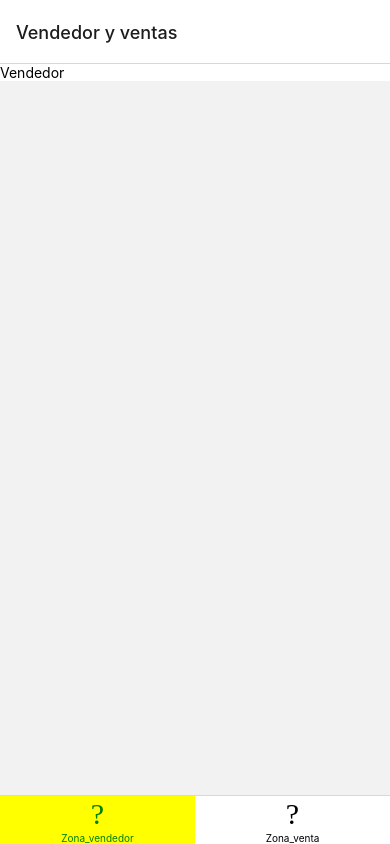
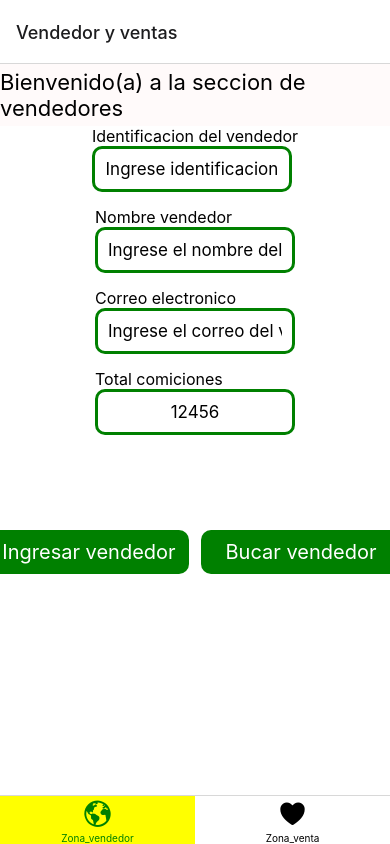
Before and after one commit to hervis30/claseMiercoles9, a React Native app: screen /home in a window 390 px wide. Built offline with nearby package versions, Linux system fonts and the light colour scheme.

Commit message:
se hacen formularios

```diff
--- a/assets/Styles/Style.js
+++ b/assets/Styles/Style.js
@@ -7,6 +7,42 @@ const styles = StyleSheet.create({
     alignItems: "center",
     justifyContent: "center",
   },
+  inputs: {
+    textAlign: 'center',
+    borderWidth: 3,
+    borderColor: 'blue',
+    padding: 10,
+    borderRadius: 10,
+    marginBottom: 15,
+    width: 200,
+    fontSize: 17,
+  },
+  pickerStyle: {
+    textAlign: 'center',
+    borderWidth: 3,
+    borderColor: 'green',
+    padding: 10,
+    borderRadius: 10,
+    marginBottom: 15,
+    width: 200,
+    fontSize: 17,
+  },
+  label: {
+
+    color: 'black',
+    fontSize: 16,
+  },
+  input_flex: {
+    marginLeft: 6,
+    marginRight: 6
+  },
+  datosUsuario: {
+    marginLeft: 6,
+    marginRight: 6,
+    fontSize: 15,
+    fontWeight: 1,
+    padding: 3
+  }
 });
 
 export { styles };
--- a/assets/component/Home.jsx
+++ b/assets/component/Home.jsx
@@ -1,9 +1,9 @@
 import { Text, View } from 'react-native'
 import React, { Component } from 'react';
-import {styles} from '../Styles/Style';
+import { styles } from '../Styles/Style';
 import { createBottomTabNavigator } from '@react-navigation/bottom-tabs';
 import Vendedor from './Vendedor';
-import {Ionicons} from '@expo/vector-icons';
+import { Ionicons } from '@expo/vector-icons';
 import Venta from './Venta';
 
 
@@ -17,24 +17,24 @@ const Home = () => {
     <Tab.Navigator
       initialRouteName='Vendedor'
       screenOptions={{
-     tabBarActiveTintColor:'green',
-     tabBarActiveBackgroundColor:'yellow',
-     tabBarInactiveTintColor:'black',
-     headerShown:false
+        tabBarActiveTintColor: 'green',
+        tabBarActiveBackgroundColor: 'yellow',
+        tabBarInactiveTintColor: 'black',
+        headerShown: false
       }
       }
     >
       <Tab.Screen name='Vendedor' component={Vendedor} options={{
         //tabBarStyle:{display:'none'},
-    title:'Zona_vendedor',tabBarIcon:({color,size})=>(
-      <Ionicons name='vendedor' color={color} size={30}/>
+        title: 'Zona_vendedor', tabBarIcon: ({ color, size }) => (
+          <Ionicons name='earth' color={color} size={30} />
         )
       }}
       />
 
       <Tab.Screen name='Venta' component={Venta} options={{
-    title:'Zona_venta',tabBarIcon:({color,size})=>(
-      <Ionicons name='sell' color={color} size={30}/>
+        title: 'Zona_venta', tabBarIcon: ({ color, size }) => (
+          <Ionicons name='heart' color={color} size={30} />
         )
       }}
       />
--- a/assets/component/Vendedor.jsx
+++ b/assets/component/Vendedor.jsx
@@ -1,13 +1,140 @@
-import { View, Text } from 'react-native'
-import React from 'react'
-import {styles} from '../Styles/Style';
+import { View, Text, TextInput, TouchableOpacity } from 'react-native';
+import { styles } from '../Styles/Style';
+import { useForm, Controller } from "react-hook-form";
+import { useState } from 'react';
 
 const Vendedor = () => {
+
+  const [vendedores, SetVendedores] = useState([]);
+  const [totalComision, setTotalComision] = useState(12456);
+  const { control, handleSubmit, formState: { errors } } = useForm({
+    defaultValues: {
+      idvend: '',
+      nombre: '',
+      correo: ''
+    }
+  });
+  const onSubmit = data => {
+    console.log(data)
+    SetVendedores([...vendedores, data]);
+
+  };
   return (
-    <View>
-      <Text style={styles.container}>Vendedor</Text>
+    <View style={styles.container}>
+      <View style={{ backgroundColor: '#fffafa' }}>
+        <Text style={{ color: 'black', fontSize: 22, marginBottom: 5, marginTop: 5 }}>
+          Bienvenido(a) a la seccion de vendedores</Text>
+      </View>
+
+      <View>
+        <Text style={styles.label}>Identificacion del vendedor</Text>
+        <Controller
+          control={control}
+          rules={{
+            required: "La identificacion es obligatoria.",
+            maxLength: { value: 15, message: "Se permite maximo 12 numeros" },
+            minLength: { value: 3, message: "Se permite minimo 3 numeros" },
+            pattern: {
+              value: /^[0-9]*$/, message:
+                "Solo se permiten numeros",
+            },
+          }}
+
+          render={({ field: { onChange, onBlur, value } }) => (
+            <TextInput
+              style={[styles.inputs, { borderColor: errors.idvend ? 'red' : 'green' }]}
+              onBlur={onBlur}
+              onChangeText={onChange}
+              value={value}
+              placeholder="Ingrese identificacion"
+            />
+          )}
+          name="idvend"
+        />
+        {errors.idvend && <Text style={{ color: 'red', fontSize: 15 }}>{errors.idvend.message}</Text>}
+      </View>
+      <View>
+        <Text style={styles.label}>Nombre vendedor</Text>
+        <Controller
+          control={control}
+          rules={{
+            required: "Campo obligatorio.",
+            maxLength: { value: 100, message: "Se permite maximo 100 letras" },
+            minLength: { value: 3, message: "Se permite minimo 3 letras" },
+            pattern: {
+              value: /^[a-zA-ZáéíóúÁÉÍÓÚñÑ]+(?: [a-zA-ZáéíóúÁÉÍÓÚñÑ]+)*$/, message:
+                "Solo se permiten letras",
+            },
+          }}
+
+          render={({ field: { onChange, onBlur, value } }) => (
+            <TextInput
+              style={[styles.inputs, { borderColor: errors.nombre ? 'red' : 'green' }]}
+              onBlur={onBlur}
+              onChangeText={onChange}
+              value={value}
+              placeholder="Ingrese el nombre del vendedor"
+            />
+          )}
+          name="nombre"
+        />
+        {errors.nombre && <Text style={{ color: 'red', fontSize: 15 }}>{errors.nombre.message}</Text>}
+      </View>
+      <View>
+        <Text style={styles.label}>Correo electronico</Text>
+        <Controller
+          control={control}
+          rules={{
+            required: "Campo obligatorio.",
+            maxLength: { value: 50, message: "Se permite maximo 50 letras" },
+            minLength: { value: 6, message: "Se permite minimo 6  caracteres" },
+            pattern: {
+              value: /^\w+@[a-zA-Z_]+?\.[a-zA-Z]{2,3}$/, message:
+                "El correo no es valido",
+            },
+          }}
+
+          render={({ field: { onChange, onBlur, value } }) => (
+            <TextInput
+              style={[styles.inputs, { borderColor: errors.correo ? 'red' : 'green' }]}
+              onBlur={onBlur}
+              onChangeText={onChange}
+              value={value}
+              placeholder="Ingrese el correo del vendedor"
+            />
+          )}
+          name="correo"
+        />
+        {errors.correo && <Text style={{ color: 'red', fontSize: 15 }}>{errors.correo.message}</Text>}
+      </View>
+      <View>
+        <Text style={styles.label}>Total comiciones</Text>
+        <TextInput style={styles.pickerStyle} placeholder={totalComision}>
+        </TextInput>
+      </View>
+      <View style={{ flex: 1, flexDirection: 'row' }}>
+        <View style={styles.input_flex}>
+          <TouchableOpacity
+            style={{ backgroundColor: 'green', padding: 10, borderRadius: 10, marginTop: 80, width: 200 }}
+            onPress={handleSubmit(onSubmit)}
+          >
+            <Text style={{ color: 'white', textAlign: 'center', fontSize: 20 }}>Ingresar vendedor</Text>
+          </TouchableOpacity>
+        </View>
+        <View style={styles.input_flex}>
+          <TouchableOpacity
+            style={{ backgroundColor: 'green', padding: 10, borderRadius: 10, marginTop: 80, width: 200 }}
+            onPress={handleSubmit(onSubmit)}
+          >
+            <Text style={{ color: 'white', textAlign: 'center', fontSize: 20 }}>Bucar vendedor</Text>
+          </TouchableOpacity>
+        </View>
+      </View>
+
+
+
     </View>
   )
 }
 
-export default Vendedor
+export default Vendedor;
--- a/assets/component/Venta.jsx
+++ b/assets/component/Venta.jsx
@@ -1,13 +1,127 @@
-import { View, Text } from 'react-native'
-import React from 'react'
-import {styles} from '../Styles/Style';
+import { View, Text, TextInput, TouchableOpacity, Picker } from 'react-native'
+import { styles } from '../Styles/Style';
+import { useForm, Controller } from "react-hook-form";
+import { useState } from 'react';
 
 const Venta = () => {
+  const [zona, setZona] = useState("norte");
+  const { control, handleSubmit, formState: { errors } } = useForm({
+    defaultValues: {
+      idvend: '',
+      fecha: '',
+      valorVenta: ''
+    }
+  });
+  const onSubmit = data => console.log(data);
+
   return (
-    <View>
-      <Text style={styles.container}>Venta</Text>
+    <View style={styles.container}>
+      <View style={{ backgroundColor: '#fffafa' }}>
+        <Text style={{ color: 'black', fontSize: 22, marginBottom: 5, marginTop: 5 }}>
+          Bienvenido(a) a la seccion de ventas</Text>
+      </View>
+      <View>
+        <Text style={styles.label}>Identificacion del vendedor</Text>
+        <Controller
+          control={control}
+          rules={{
+            required: "La identificacion es obligatoria.",
+            maxLength: { value: 15, message: "Se permite maximo 12 numeros" },
+            minLength: { value: 3, message: "Se permite minimo 3 numeros" },
+            pattern: {
+              value: /^[0-9]*$/, message:
+                "Solo se permiten numeros",
+            },
+          }}
+
+          render={({ field: { onChange, onBlur, value } }) => (
+            <TextInput
+              style={[styles.inputs, { borderColor: errors.idvend ? 'red' : 'green' }]}
+              onBlur={onBlur}
+              onChangeText={onChange}
+              value={value}
+              placeholder="Ingrese identificacion"
+            />
+          )}
+          name="idvend"
+        />
+        {errors.idvend && <Text style={{ color: 'red', fontSize: 15 }}>{errors.idvend.message}</Text>}
+      </View>
+      <View>
+        <Text style={styles.label}>Fecha de la venta</Text>
+        <Controller
+          control={control}
+          rules={{
+            required: "El fecha es obligatoria.",
+            pattern: {
+              value: /^(0?[1-9]|1[012])[\/](0?[1-9]|[12][0-9]|3[01])[\/]\d{4}$/, message:
+                "Formato mm/dd/yy o m/dyyyy ",
+            },
+          }}
+
+          render={({ field: { onChange, onBlur, value } }) => (
+            <TextInput
+              style={[styles.inputs, { borderColor: errors.fecha ? 'red' : 'green' }]}
+              onBlur={onBlur}
+              onChangeText={onChange}
+              value={value}
+              placeholder="Ingrese MM/DD/YYYY"
+            />
+          )}
+          name="fecha"
+        />
+        {errors.fecha && <Text style={{ color: 'red', fontSize: 15 }}>{errors.fecha.message}</Text>}
+      </View>
+      <View>
+        <Text style={styles.label}>Valor de la venta</Text>
+        <Controller
+          control={control}
+          rules={{
+            required: "El valor de la venta es obligatorio.",
+            max: { value: 1000000000, message: "Se permite maximo 1000 millones" },
+            min: { value: 2000000, message: "Se permite minimo 2 millones" },
+            pattern: {
+              value: /^[0-9]*$/, message:
+                "Solo se permiten numeros",
+            },
+          }}
+
+          render={({ field: { onChange, onBlur, value } }) => (
+            <TextInput
+              style={[styles.inputs, { borderColor: errors.valorVenta ? 'red' : 'green' }]}
+              onBlur={onBlur}
+              onChangeText={onChange}
+              value={value}
+              placeholder="Ingrese saldo"
+            />
+          )}
+          name="valorVenta"
+        />
+        {errors.valorVenta && <Text style={{ color: 'red', fontSize: 15 }}>{errors.valorVenta.message}</Text>}
+      </View>
+      <View>
+        <Text style={styles.label}>Seleccione zona</Text>
+        <Picker
+          selectedValue={zona}
+          style={styles.pickerStyle}
+          onValueChange={(itemValue, itemIndex) => setZona(itemValue)}
+        >
+          <Picker.Item label="Norte" value="norte" />
+          <Picker.Item label="Sur" value="sur" />
+        </Picker>
+      </View>
+      <View>
+        <TouchableOpacity
+          style={{ backgroundColor: 'green', padding: 10, borderRadius: 10, marginTop: 80, width: 200 }}
+          onPress={handleSubmit(onSubmit)}
+        >
+          <Text style={{ color: 'white', textAlign: 'center', fontSize: 20 }}>Agregar venta</Text>
+        </TouchableOpacity>
+      </View>
+
+
     </View>
   )
 }
 
-export default Venta
+export default Venta;
--- a/package.json
+++ b/package.json
@@ -17,6 +17,7 @@
     "expo-status-bar": "~1.4.2",
     "react": "18.1.0",
     "react-dom": "18.1.0",
+    "react-hook-form": "^7.39.3",
     "react-native": "0.70.5",
     "react-native-safe-area-context": "^4.4.1",
     "react-native-screens": "^3.18.2",
```
Also changed, not shown: 1 other file (tests, documents, lock files or other folders). Lines whose indentation alone changed are shown as unchanged.
